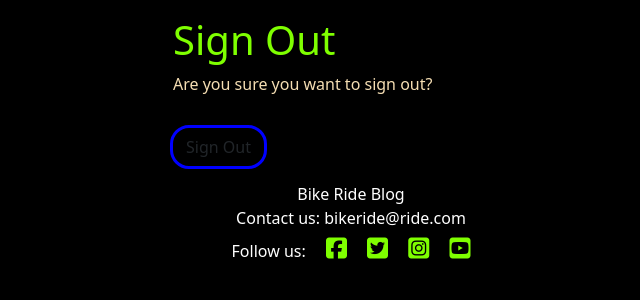
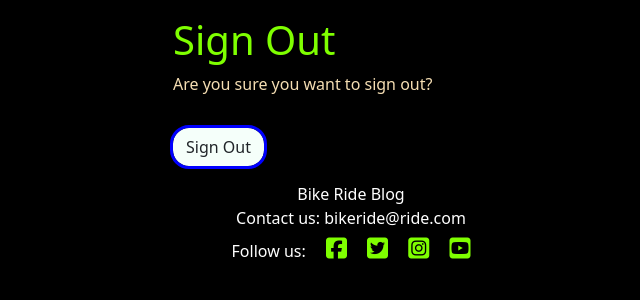
Before and after one commit to deima24/Bike-Ride-v2, a Django app: page /accounts/logout/ in a window 1280 px wide. Shown: the part 86-386 px from the top of the page, without its empty margins (289-929 px from the left). Run offline with Django 4.2, Linux system fonts and the light colour scheme; the visitor is signed in with stand-in values (Sample User, id 1); some libraries are stand-ins or nearby versions.

Commit message:
added testing code validation

```diff
--- a/static/css/style.css
+++ b/static/css/style.css
@@ -72,6 +72,10 @@ a {
     color: #7FFF00;
 }
 
+.log_out {
+    background-color: #F5FFFA;
+}
+
 
 /* star rating */
 
--- a/templates/account/logout.html
+++ b/templates/account/logout.html
@@ -21,7 +21,7 @@
         {% if redirect_field_value %}
         <input type="hidden" name="{{ redirect_field_name }}" value="{{ redirect_field_value }}" />
         {% endif %}
-        <button class="btn btn-signup right button" type="submit">{% trans 'Sign Out' %}</button>
+        <button class="btn btn-signup log_out button" type="submit">{% trans 'Sign Out' %}</button>
       </form>
     </div>
   </div>
```
Also changed, not shown: README.md, media/blog-page.png (added), media/createpost-pass.png (added), media/deletepost-pass.png (added), media/edit-pass.png (added), media/home-pass.png (added), media/login-pass.png (added), media/logout-pass.png (added), media/post-pass.png (added), media/signup-pass.png (added).
